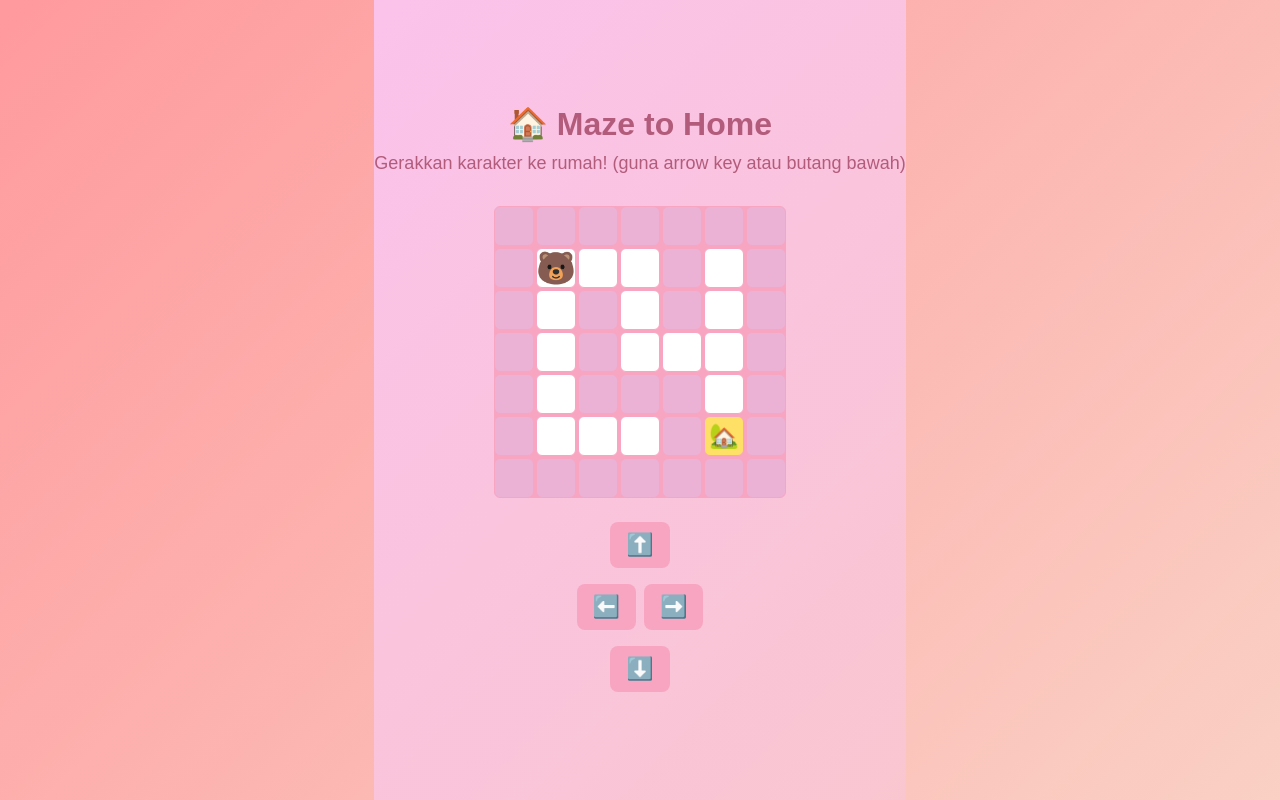
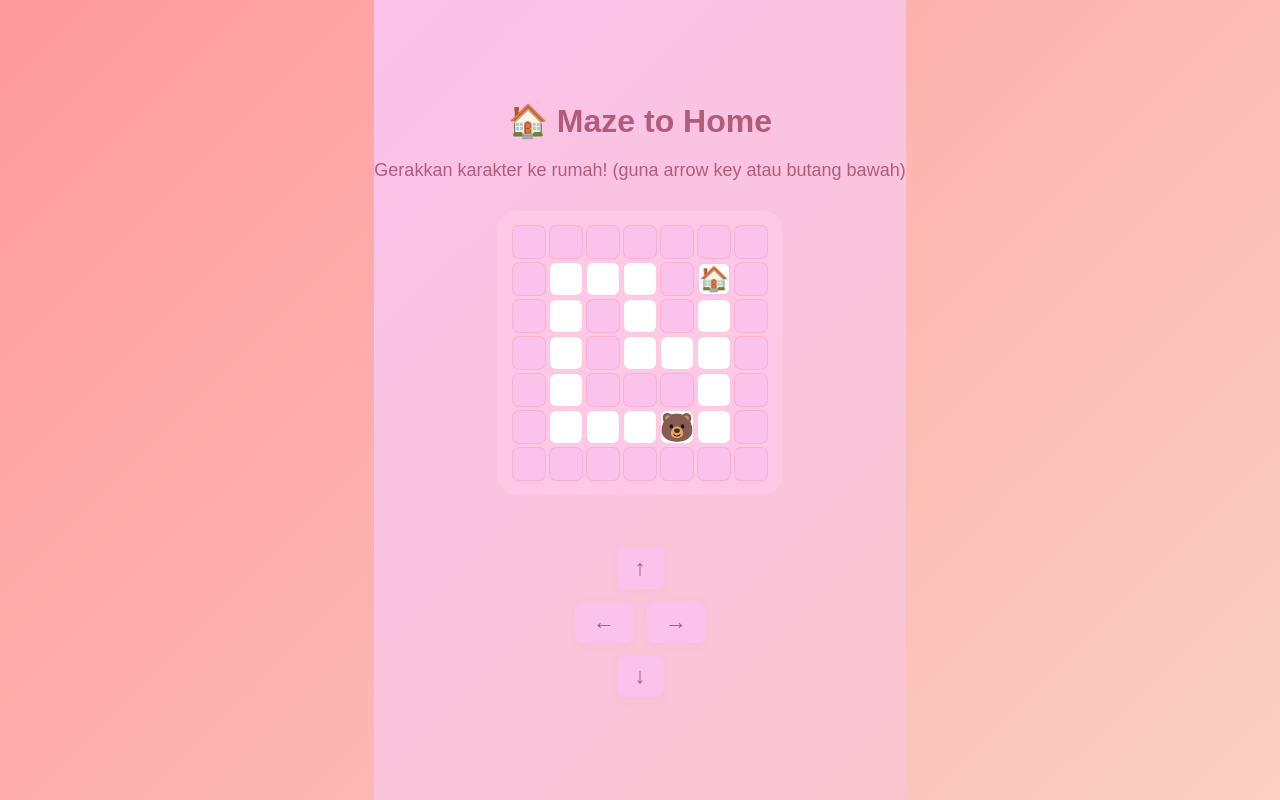
Before and after one commit to PaktamXbotz/bedagif, a Next.js app: page /maze in a window 1280 px wide. Built offline with nearby package versions, Linux system fonts and the light colour scheme.

Commit message:
Update page.js

```diff
--- a/app/maze/page.js
+++ b/app/maze/page.js
@@ -2,89 +2,127 @@
 import React, { useState, useEffect } from "react";
 import { useRouter } from "next/navigation";
 
-// Maze size and layout (1: wall, 0: path, 2: end)
-const MAZE = [
+// Maze grid: 1 = wall, 0 = path, H = Home, B = Bear
+const initialMaze = [
   [1,1,1,1,1,1,1],
-  [1,0,0,0,1,0,1],
+  [1,0,0,0,1,'H',1],
   [1,0,1,0,1,0,1],
   [1,0,1,0,0,0,1],
   [1,0,1,1,1,0,1],
-  [1,0,0,0,1,2,1],
-  [1,1,1,1,1,1,1]
+  [1,0,0,0,0,0,1],
+  [1,1,1,1,1,1,1],
 ];
-const START = [1,1];
 
-function findEnd(maze) {
-  for (let i=0; i<maze.length; i++) for (let j=0; j<maze[0].length; j++)
-    if (maze[i][j] === 2) return [i,j];
-}
+const startBear = { x: 5, y: 4 }; // row, col
+const home = { x: 1, y: 5 };
 
 export default function MazePage() {
   const router = useRouter();
-  const [pos, setPos] = useState(START);
-  const [solved, setSolved] = useState(false);
-  const end = findEnd(MAZE);
+  const [bear, setBear] = useState(startBear);
+  const [win, setWin] = useState(false);
+  const [anim, setAnim] = useState(false);
 
-  // Keyboard control
   useEffect(() => {
-    function handle(e) {
-      if (solved) return;
-      if (e.key === "ArrowUp") move(-1,0);
-      if (e.key === "ArrowDown") move(1,0);
-      if (e.key === "ArrowLeft") move(0,-1);
-      if (e.key === "ArrowRight") move(0,1);
-    }
+    const handle = (e) => {
+      if (win) return;
+      let dx = 0, dy = 0;
+      if (e.key === "ArrowUp") dx = -1;
+      if (e.key === "ArrowDown") dx = 1;
+      if (e.key === "ArrowLeft") dy = -1;
+      if (e.key === "ArrowRight") dy = 1;
+      move(dx, dy);
+    };
     window.addEventListener("keydown", handle);
     return () => window.removeEventListener("keydown", handle);
-  }, [pos, solved]);
+    // eslint-disable-next-line
+  }, [bear, win]);
 
-  function move(dx,dy) {
-    if (solved) return;
-    let [x,y] = pos;
-    let nx = x+dx, ny = y+dy;
-    if (MAZE[nx][ny] === 1) return;
-    setPos([nx,ny]);
-    if (MAZE[nx][ny] === 2) setSolved(true);
+  function move(dx, dy) {
+    const x = bear.x + dx, y = bear.y + dy;
+    if (!win &&
+      initialMaze[x] && initialMaze[x][y] !== undefined &&
+      initialMaze[x][y] !== 1
+    ) {
+      setAnim(true);
+      setTimeout(() => setAnim(false), 200);
+      setBear({ x, y });
+      if (x === home.x && y === home.y) {
+        setWin(true);
+        setTimeout(() => router.push("/scrapbook"), 1700);
+      }
+    }
   }
 
   return (
     <main style={styles.bg}>
-      <h1 style={styles.title}>🏠 Maze to Home</h1>
+      <audio src="/lagu.mp3" autoPlay loop hidden />
+      <h1 style={styles.title}><span role="img" aria-label="home">🏠</span> Maze to Home</h1>
       <p style={styles.text}>Gerakkan karakter ke rumah! (guna arrow key atau butang bawah)</p>
       <div style={styles.maze}>
-        {MAZE.map((row, r) =>
-          row.map((cell, c) => (
-            <div key={r+"-"+c} style={{
-              ...styles.cell,
-              background:
-                cell === 1 ? "#ecb2d5" :
-                cell === 2 ? "#ffe066" : "#fff"
-            }}>
-              {pos[0] === r && pos[1] === c && (
-                <span style={{fontSize:32}}>🐻</span>
-              )}
-              {cell === 2 && pos[0] !== r && pos[1] !== c && (
-                <span style={{fontSize:24}}>🏡</span>
-              )}
-            </div>
-          ))
+        {initialMaze.map((row, rowIdx) =>
+          row.map((cell, colIdx) => {
+            const isBear = bear.x === rowIdx && bear.y === colIdx;
+            const isHome = rowIdx === home.x && colIdx === home.y;
+            return (
+              <div
+                key={rowIdx + "," + colIdx}
+                style={{
+                  ...styles.cell,
+                  background: cell === 1 ? "#fbc2eb" : "#fff",
+                  border: isHome ? "2.5px solid #fbc2eb" : "1px solid #f8a5c299",
+                  position: "relative"
+                }}
+              >
+                {isHome && (
+                  <span style={{
+                    fontSize: 24,
+                    position: "absolute",
+                    left: "50%", top: "50%",
+                    transform: "translate(-50%,-50%)",
+                    opacity: isBear && win ? 0 : 1,
+                    transition: "opacity 0.5s"
+                  }}>🏠</span>
+                )}
+                {isBear && (
+                  <span style={{
+                    fontSize: 28,
+                    position: "absolute",
+                    left: "50%", top: "50%",
+                    transform: "translate(-50%,-50%) " + (anim ? "scale(1.15)" : ""),
+                    transition: "transform 0.2s"
+                  }}>🐻</span>
+                )}
+                {/* Animasi confetti bila win */}
+                {isBear && isHome && win && (
+                  <span style={{
+                    position: "absolute",
+                    left: "50%", top: "50%", transform: "translate(-50%,-50%)",
+                    fontSize: 30, animation: "pop 1.2s"
+                  }}>🎉</span>
+                )}
+              </div>
+            );
+          })
         )}
       </div>
-      <div style={styles.btnRow}>
-        <button style={styles.btn} onClick={()=>move(-1,0)}>⬆️</button>
+      <div style={styles.controls}>
+        <button onClick={() => move(-1,0)} style={styles.arrow}>↑</button>
         <div>
-          <button style={styles.btn} onClick={()=>move(0,-1)}>⬅️</button>
-          <button style={styles.btn} onClick={()=>move(0,1)}>➡️</button>
+          <button onClick={() => move(0,-1)} style={styles.arrow}>←</button>
+          <button onClick={() => move(0,1)} style={styles.arrow}>→</button>
         </div>
-        <button style={styles.btn} onClick={()=>move(1,0)}>⬇️</button>
+        <button onClick={() => move(1,0)} style={styles.arrow}>↓</button>
       </div>
-      {solved && (
-        <div style={styles.winBox}>
-          <img src="/cakecute.gif" width={80} />
-          <p style={styles.success}>Sampai rumah! Jom tengok scrapbook 🎀</p>
-          <button style={styles.button} onClick={() => router.push("/scrapbook")}>Next: Scrapbook</button>
-        </div>
-      )}
+      {win && <div style={styles.winText}>Tahniah! Sampai rumah! 🎉</div>}
+      <style>
+        {`
+        @keyframes pop {
+          0% { transform: scale(1) translate(-50%,-50%);}
+          50% { transform: scale(1.7) translate(-50%,-50%);}
+          100% { transform: scale(1) translate(-50%,-50%);}
+        }
+        `}
+      </style>
     </main>
   );
 }
@@ -93,52 +131,53 @@ const styles = {
   bg: {
     minHeight: "100vh",
     background: "linear-gradient(135deg, #fbc2eb 0%, #f9c6d0 100%)",
-    display: "flex", flexDirection: "column", alignItems: "center", justifyContent: "center"
+    display: "flex",
+    flexDirection: "column",
+    alignItems: "center",
+    justifyContent: "center"
   },
-  title: { fontSize: 32, marginBottom: 10, color: "#b35b7a" },
-  text: { color: "#b35b7a", marginBottom: 12, fontSize: 18, textAlign: "center" },
+  title: { fontSize: 32, color: "#b35b7a" },
+  text: { color: "#b35b7a", fontSize: 18 },
   maze: {
     display: "grid",
-    gridTemplateColumns: "repeat(7,40px)",
-    gridTemplateRows: "repeat(7,40px)",
-    gap: 2,
-    background: "#f8a5c2",
-    borderRadius: 10,
-    margin: "20px 0"
+    gridTemplateColumns: "repeat(7, 34px)",
+    gap: 3,
+    margin: "30px 0",
+    background: "#ffc8e6",
+    padding: 14,
+    borderRadius: 18
   },
   cell: {
-    width: 40, height: 40,
-    borderRadius: 6,
-    border: "1px solid #f8a5c2",
-    display: "flex", alignItems: "center", justifyContent: "center",
-    fontSize: 18,
-    boxSizing: "border-box"
+    width: 34,
+    height: 34,
+    borderRadius: 7,
+    background: "#fff",
+    display: "flex",
+    alignItems: "center",
+    justifyContent: "center"
   },
-  btnRow: {
-    display: "flex", flexDirection: "column", alignItems: "center", gap: 8
+  controls: {
+    marginTop: 20,
+    display: "flex",
+    flexDirection: "column",
+    alignItems: "center",
+    gap: 8
   },
-  btn: {
-    background: "#f8a5c2",
-    color: "#fff",
+  arrow: {
+    background: "#fbc2eb",
     border: "none",
-    padding: "10px 16px",
     borderRadius: 8,
+    fontSize: 22,
+    padding: "8px 18px",
+    margin: "2px 7px",
+    color: "#b35b7a",
+    cursor: "pointer",
+    boxShadow: "0 2px 8px #f8a5c233"
+  },
+  winText: {
+    marginTop: 16,
+    color: "#27ae60",
     fontWeight: "bold",
-    fontSize: 22,
-    margin: 4,
-    cursor: "pointer"
-  },
-  winBox: { marginTop: 18, textAlign: "center" },
-  success: { color: "#b35b7a", fontWeight: "bold", marginTop: 8 },
-  button: {
-    background: "#f8a5c2",
-    color: "#fff",
-    border: "none",
-    padding: "10px 18px",
-    borderRadius: 8,
-    fontWeight: "bold",
-    fontSize: 18,
-    marginTop: 10,
-    cursor: "pointer"
+    fontSize: 20
   }
 };
```
